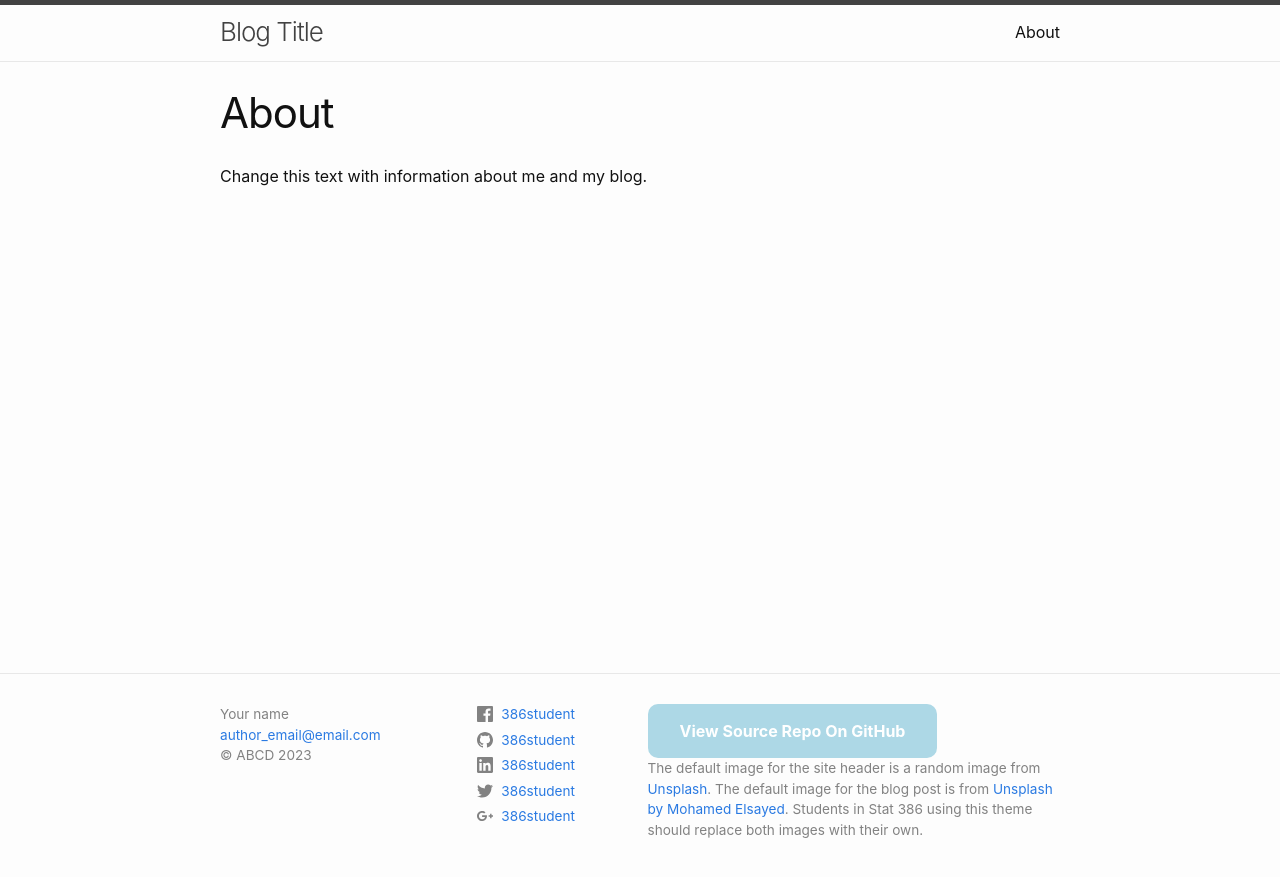
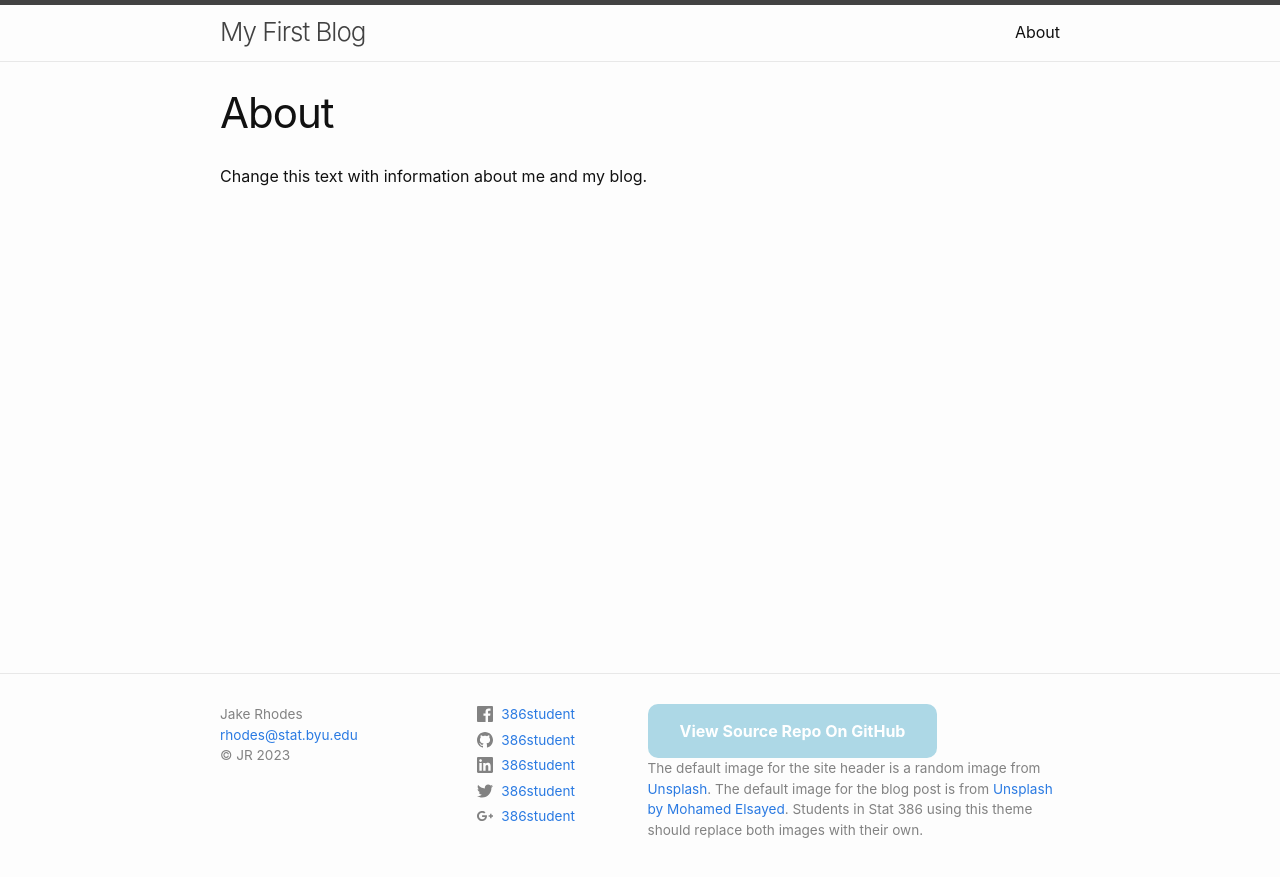
Before and after one commit to rhodes-byu/my-first-blog, a Jekyll site: the page built from about.markdown, in a window 1280 px wide. Shown: the top 877 px of the page. Built offline with Jekyll 4.4.1, drawn with Linux system fonts in a browser that asks for light colours.

Commit message:
updated config

```diff
--- a/_config.yml
+++ b/_config.yml
@@ -18,14 +18,14 @@
 # You can create any custom variable you would like, and they will be accessible
 # in the templates via {{ site.myvariable }}.
 
-title: Blog Title
-email: author_email@email.com
-description: "Change the description so that it describes your blog"
-baseurl: "/stat386-blog-theme" # the name of the repository
-url: "https://esnt.github.io" #  change this to "https://<your-github-username>.github.io"
+title: My First Blog
+email: rhodes@stat.byu.edu
+description: "Trying Dr. Tass's blog template"
+baseurl: "/my-first-blog" # the name of the repository
+url: "https://rhodes-byu.github.io" #  change this to "https://<your-github-username>.github.io"
 image: https://source.unsplash.com/random
-author: Your name
-copyright: ABCD # Your initials or what you want the copyright to be.  Leave empty for no copyright
+author: Jake Rhodes
+copyright: JR # Your initials or what you want the copyright to be.  Leave empty for no copyright
 footer_description: 'The default image for the site header is a random image from
         <a href="https://source.unsplash.com/random" target="_blank"> Unsplash</a>.
         The default image for the blog post is from
```
